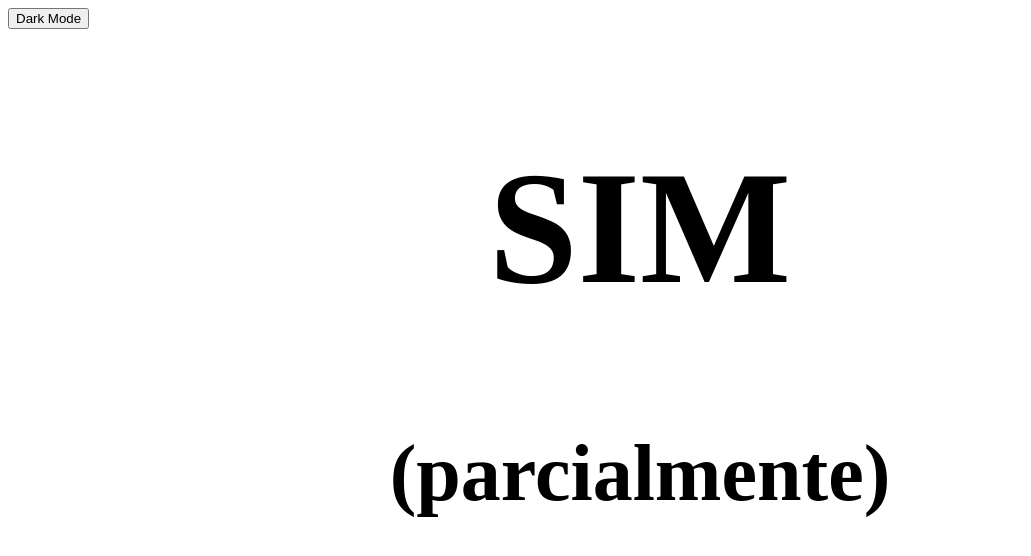
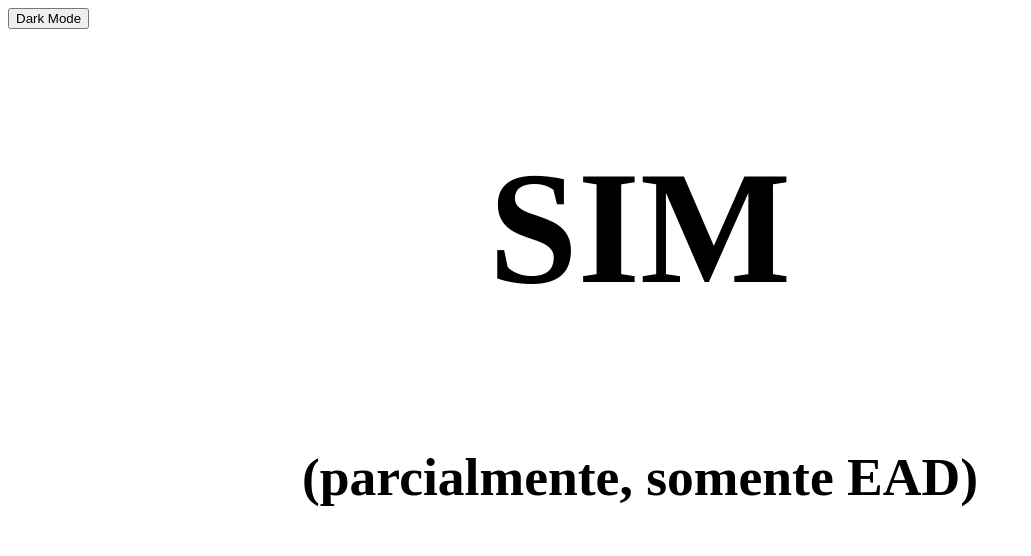
Before and after one commit to froeder/aulasnaufmsjaforamsuspensas, a plain HTML site: page index.html in a window 1280 px wide. Shown: the whole page, without its empty margins (0-1031 px from the left). Drawn offline with Linux system fonts and the light colour scheme.

Commit message:
update texto

```diff
--- a/index.html
+++ b/index.html
@@ -3,7 +3,7 @@
 <head>
     <meta charset="UTF-8">
     <meta name="viewport" content="width=device-width, initial-scale=1.0">
-    <title>Aulas na UFMS já foram suspensas?</title>
+    <title>Aulas presenciais na UFMS já foram suspensas?</title>
 </head>
 <script>
     var dark = false
@@ -12,7 +12,7 @@
     <button onclick="darkMode(dark)">Dark Mode</button>
     <div style="text-align: center; font-size: 5em;">
         <h1 id="textDark">SIM</h1>
-        <h4>(parcialmente)</h4>
+        <h6>(parcialmente, somente EAD)</h6>
     </div>
 </body>
 </html>
```
